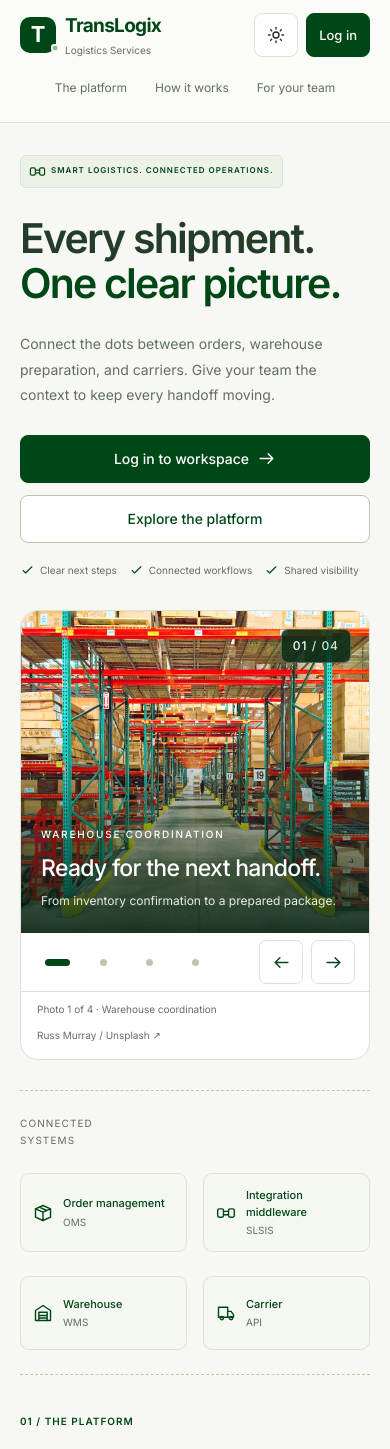
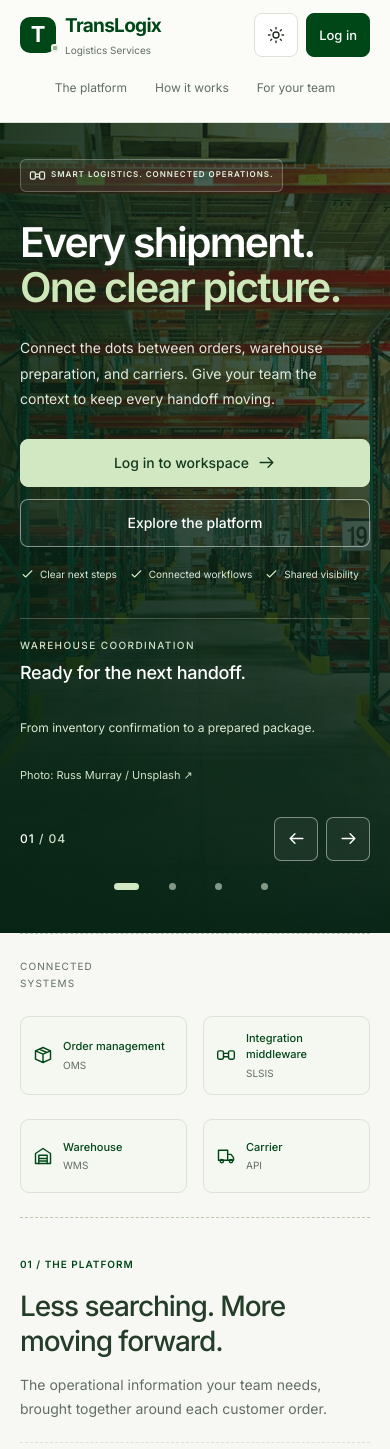
Before and after one commit to francinejace/SmartLogisticsOperationsPortal, a React (Vite) app: page / in a window 390 px wide. Shown: the top 1449 px of the page. Built offline with nearby package versions, Linux system fonts and the light colour scheme.

Commit message:
feat(hero): use carousel photos as homepage background

```diff
--- a/src/PublicSite.tsx
+++ b/src/PublicSite.tsx
@@ -231,8 +231,8 @@ export default function PublicSite({
       {view === "login" ? (
         <LoginScreen onLogin={onLogin} />
       ) : (
-        <main className="public-main" id="public-content">
-          <section className="public-hero">
+        <main className="public-main public-home-main" id="public-content">
+          <PhotoCarousel>
             <div className="public-hero-copy">
               <span className="public-eyebrow public-hero-eyebrow">
                 <PublicIcon name="link" size={17} /> SMART LOGISTICS. CONNECTED
@@ -272,8 +272,8 @@ export default function PublicSite({
                 </span>
               </div>
             </div>
-            <PhotoCarousel />
-          </section>
+          </PhotoCarousel>
+          <div className="public-content-wrap">
             <section
               className="public-systems"
               aria-label="Systems coordinated by integration middleware"
@@ -423,6 +423,7 @@ export default function PublicSite({
                 <PublicIcon name="arrow" size={18} />
               </button>
             </section>
+          </div>
         </main>
       )}
       <footer className="public-footer">
--- a/src/components/PhotoCarousel.tsx
+++ b/src/components/PhotoCarousel.tsx
@@ -1,4 +1,4 @@
-import { useEffect, useRef, useState } from "react"
+import { useEffect, useRef, useState, type ReactNode } from "react"
 import logisticsPhotos from "../data/logisticsPhotos"
 
 interface TouchOrigin {
@@ -6,7 +6,7 @@ interface TouchOrigin {
   y: number
 }
 
-export default function PhotoCarousel() {
+export default function PhotoCarousel({ children }: { children: ReactNode }) {
   const [index, setIndex] = useState(0)
   const [failedSource, setFailedSource] = useState<string | null>(null)
   const touchStart = useRef<TouchOrigin | null>(null)
@@ -21,11 +21,25 @@ export default function PhotoCarousel() {
 
   return (
     <section
-      className="public-visual photo-carousel"
+      className="public-hero photo-carousel"
       aria-roledescription="carousel"
       aria-label="Logistics in motion"
       aria-describedby="carousel-instructions"
       tabIndex={0}
+      onTouchStart={(event) => {
+        const touch = event.touches[0]
+        touchStart.current = { x: touch.clientX, y: touch.clientY }
+      }}
+      onTouchEnd={(event) => {
+        const start = touchStart.current
+        const end = event.changedTouches[0]
+        touchStart.current = null
+        if (!start || !end) return
+        const dx = end.clientX - start.x
+        const dy = end.clientY - start.y
+        if (Math.abs(dx) > 45 && Math.abs(dx) > Math.abs(dy) * 1.5)
+          move(dx < 0 ? 1 : -1)
+      }}
       onKeyDown={(event) => {
         if (!["ArrowLeft", "ArrowRight", "Home", "End"].includes(event.key))
           return
@@ -41,33 +55,17 @@ export default function PhotoCarousel() {
         when you choose.
       </p>
       <figure
-        className="public-photo"
+        className="hero-background"
         aria-roledescription="slide"
         aria-label={`${index + 1} of ${total}: ${photo.category}`}
-        onTouchStart={(event) => {
-          const touch = event.touches[0]
-          touchStart.current = { x: touch.clientX, y: touch.clientY }
-        }}
-        onTouchEnd={(event) => {
-          const start = touchStart.current
-          const end = event.changedTouches[0]
-          touchStart.current = null
-          if (!start || !end) return
-          const dx = end.clientX - start.x
-          const dy = end.clientY - start.y
-          if (Math.abs(dx) > 45 && Math.abs(dx) > Math.abs(dy) * 1.5)
-            move(dx < 0 ? 1 : -1)
-        }}
+        aria-describedby="hero-photo-description"
       >
         {failedSource === photo.src ? (
           <div
             className="carousel-image-fallback"
             role="img"
-            aria-label={photo.alt}
-          >
-            <span>Photo unavailable</span>
-            <p>Use the controls to explore the other logistics photos.</p>
-          </div>
+            aria-label={`${photo.alt}. Photo unavailable.`}
+          />
         ) : (
           <img
             key={photo.id}
@@ -79,17 +77,36 @@ export default function PhotoCarousel() {
             onError={() => setFailedSource(photo.src)}
           />
         )}
+        <figcaption className="sr-only">{photo.title}</figcaption>
+      </figure>
+      <div className="public-hero-inner">
+        {children}
+        <div className="hero-carousel-footer">
+          <div className="hero-slide-copy">
+            <div aria-live="polite" aria-atomic="true">
+              <span className="hero-slide-category">
+                {failedSource === photo.src
+                  ? "Photo unavailable"
+                  : photo.category}
+              </span>
+              <h2>{photo.title}</h2>
+              <p id="hero-photo-description">{photo.description}</p>
+            </div>
+            <a
+              className="hero-photo-source"
+              href={photo.source}
+              target="_blank"
+              rel="noreferrer"
+            >
+              Photo: {photo.photographer} / Unsplash ↗
+            </a>
+          </div>
+          <div className="carousel-toolbar">
             <span className="carousel-photo-count" aria-hidden="true">
               {String(index + 1).padStart(2, "0")}{" "}
               <span>/ {String(total).padStart(2, "0")}</span>
             </span>
-        <figcaption>
-          <span>{photo.category}</span>
-          <h2>{photo.title}</h2>
-          <p>{photo.description}</p>
-        </figcaption>
-      </figure>
-      <div className="carousel-toolbar">
+
             <div
               className="carousel-selectors"
               role="group"
@@ -150,13 +167,7 @@ export default function PhotoCarousel() {
               </button>
             </div>
           </div>
-      <div className="public-photo-credit">
-        <span aria-live="polite" aria-atomic="true">
-          Photo {index + 1} of {total} · {photo.category}
-        </span>
-        <a href={photo.source} target="_blank" rel="noreferrer">
-          {photo.photographer} / Unsplash ↗
-        </a>
+        </div>
       </div>
     </section>
   )
--- a/src/public-site.css
+++ b/src/public-site.css
@@ -10,45 +10,49 @@
   .public-nav a:hover { color: var(--accent); }
   .public-header-actions { display: flex; align-items: center; gap: 12px; flex-shrink: 0; }
   .public-main { width: 100%; max-width: 1320px; margin: 0 auto; padding: 0 40px; }
-  .public-hero { display: grid; grid-template-columns: minmax(0, 1fr) minmax(0, 1.04fr); align-items: center; gap: 60px; padding: 64px 0 42px; }
+  .public-main.public-home-main { max-width: none; padding: 0; }
+  .public-content-wrap { max-width: 1320px; margin: 0 auto; padding-inline: 40px; }
+  .public-hero { position: relative; isolation: isolate; overflow: hidden; background: var(--green); color: #fff; }
+  .public-hero-inner { position: relative; z-index: 1; width: 100%; max-width: 1320px; min-height: 700px; margin: 0 auto; padding: 64px 40px 28px; display: flex; flex-direction: column; justify-content: space-between; gap: 40px; }
+  .public-hero-copy { max-width: 650px; }
   .public-eyebrow { display: block; font-size: 11px; font-weight: 600; letter-spacing: 1.5px; color: var(--accent); margin-bottom: 16px; line-height: 1.7; }
-  .public-hero-eyebrow { display: inline-flex; align-items: center; gap: 8px; font-size: 10px; letter-spacing: 1px; padding: 7px 10px; border: 1px solid var(--border); background: var(--surface-sage); border-radius: 6px; }
-  .public-hero h1 { font-size: clamp(40px, 4.1vw, 58px); font-weight: 600; line-height: 1.12; letter-spacing: -2.5px; margin: 8px 0 24px; color: var(--heading); }
-  .public-hero h1 span { color: var(--accent); }
-  .public-hero-copy > p { max-width: 500px; font-size: 16px; color: var(--muted); line-height: 1.8; margin: 0 0 28px; }
+  .public-hero-eyebrow { display: inline-flex; align-items: center; gap: 8px; font-size: 10px; letter-spacing: 1px; padding: 7px 10px; border: 1px solid #ffffff42; background: #ffffff12; border-radius: 6px; color: #e4f0df; }
+  .public-hero h1 { font-size: clamp(40px, 4.1vw, 58px); font-weight: 600; line-height: 1.12; letter-spacing: -2.5px; margin: 8px 0 24px; color: #fff; }
+  .public-hero h1 span { color: #cee7b9; }
+  .public-hero-copy > p { max-width: 560px; font-size: 16px; color: #e0eadf; line-height: 1.8; margin: 0 0 28px; }
   .public-hero-actions { display: flex; align-items: stretch; gap: 12px; flex-wrap: wrap; }
   .public-hero-actions .button { min-height: 48px; padding-inline: 18px; text-decoration: none; }
-  .public-hero-note { display: flex; flex-wrap: wrap; gap: 10px 17px; margin-top: 24px; color: var(--muted); font-size: 11px; }
+  .public-hero-note { display: flex; flex-wrap: wrap; gap: 10px 17px; margin-top: 24px; color: #dce8d7; font-size: 11px; }
   .public-hero-note > span { display: inline-flex; align-items: center; gap: 5px; }
-  .public-hero-note svg { color: var(--accent); }
-  .public-visual { min-width: 0; border: 1px solid var(--border); border-radius: 18px; background: var(--surface); overflow: hidden; }
-  .public-photo { position: relative; aspect-ratio: 1.3; overflow: hidden; margin: 0; background: var(--green); }
-  .public-photo img { width: 100%; height: 100%; object-fit: cover; display: block; }
-  .public-photo::after { content: ""; position: absolute; inset: 0; background: linear-gradient(180deg, #05231000 35%, #052310e8 100%); pointer-events: none; }
-  .public-photo figcaption { position: absolute; bottom: 26px; left: 26px; right: 26px; z-index: 1; color: #fff; }
-  .public-photo figcaption > span { font-size: 10px; font-weight: 500; letter-spacing: 1.8px; }
-  .public-photo h2 { color: #fff; font-size: 25px; font-weight: 500; letter-spacing: -.7px; margin: 10px 0 7px; line-height: 1.3; }
-  .public-photo p { margin: 0; color: #e4ece3; font-size: 13px; line-height: 1.6; }
-  .public-photo-credit { display: flex; justify-content: space-between; flex-wrap: wrap; align-items: center; gap: 8px; padding: 15px 18px; font-size: 10px; color: var(--muted); }
-  .public-photo-credit a { color: var(--muted); text-underline-offset: 3px; }
-  .photo-carousel:focus-visible { outline-offset: 5px; }
-  .photo-carousel .public-photo { touch-action: pan-y; }
-  .photo-carousel figcaption > span { text-transform: uppercase; }
-  .carousel-photo-count { position: absolute; top: 18px; right: 18px; z-index: 1; background: #082a18dd; border: 1px solid #ffffff40; color: #fff; font-size: 12px; font-weight: 500; letter-spacing: 1px; padding: 7px 11px; border-radius: 7px; }
-  .carousel-photo-count > span { color: #d3e5d0; }
-  .carousel-toolbar { display: flex; flex-wrap: wrap; align-items: center; justify-content: space-between; gap: 12px; padding: 7px 14px; }
+  .public-hero-note svg { color: #d3e8bd; }
+  .public-hero .public-hero-actions .button.primary { background: #d1e8c3; border-color: #d1e8c3; color: #12381c; }
+  .public-hero .public-hero-actions .button.primary:hover { background: #e6f4dc; border-color: #e6f4dc; }
+  .public-hero .public-hero-actions .button.secondary { background: #ffffff0a; border-color: #ffffff7a; color: #fff; }
+  .public-hero .public-hero-actions .button.secondary:hover { background: #ffffff20; border-color: #fff; }
+  .photo-carousel { touch-action: pan-y; }
+  .photo-carousel:focus-visible { outline-offset: -4px; outline-color: #d1e8c3; }
+  .hero-background { position: absolute; z-index: 0; inset: 0; margin: 0; overflow: hidden; }
+  .hero-background img { display: block; width: 100%; height: 100%; object-fit: cover; object-position: center; }
+  .hero-background::after { content: ""; position: absolute; inset: 0; pointer-events: none; background: linear-gradient(90deg, #052313ed 0%, #052313c9 40%, #0523134d 100%), linear-gradient(0deg, #031e13ed 0%, #031e1326 60%); }
+  .hero-carousel-footer { display: grid; grid-template-columns: minmax(0, 1fr) auto; align-items: end; gap: 28px; border-top: 1px solid #ffffff3b; padding-top: 18px; }
+  .hero-slide-copy { min-width: 0; min-height: 112px; }
+  .hero-slide-category { display: block; color: #d0e3c7; font-size: 10px; font-weight: 500; letter-spacing: 1.4px; line-height: 1.7; text-transform: uppercase; }
+  .hero-slide-copy h2 { font-size: 18px; font-weight: 500; line-height: 1.45; letter-spacing: -.3px; color: #fff; margin: 6px 0; }
+  .hero-slide-copy p { color: #dbe9d5; font-size: 12px; line-height: 1.6; margin: 0; }
+  .hero-photo-source { display: inline-flex; align-items: center; min-height: 28px; margin-top: 5px; font-size: 11px; line-height: 1.6; color: #d3e2cd; text-underline-offset: 3px; }
+  .hero-photo-source:hover { color: #fff; }
+  .carousel-photo-count { display: block; color: #fff; font-size: 12px; font-weight: 500; letter-spacing: 1px; white-space: nowrap; }
+  .carousel-photo-count > span { color: #cfdfca; }
+  .carousel-toolbar { display: grid; grid-template-columns: auto auto auto; align-items: center; gap: 12px; min-height: 44px; padding: 0; }
   .carousel-selectors, .carousel-arrows { display: flex; align-items: center; gap: 2px; }
   .carousel-selectors button { width: 44px; height: 44px; display: grid; place-items: center; border: 0; border-radius: 8px; background: transparent; }
-  .carousel-selectors button > span { display: block; width: 7px; height: 7px; border-radius: 5px; background: var(--border-strong); }
-  .carousel-selectors button[aria-current="true"] > span { width: 25px; background: var(--accent); }
-  .carousel-selectors button:hover { background: var(--pale); }
-  .carousel-arrows { gap: 8px; margin-inline-start: auto; }
-  .carousel-arrows .icon-button { border: 1px solid var(--border); color: var(--accent); }
-  .photo-carousel .public-photo-credit { border-top: 1px solid var(--border); padding-block: 10px; gap: 4px 12px; }
-  .photo-carousel .public-photo-credit a { min-height: 28px; display: inline-flex; align-items: center; }
-  .carousel-image-fallback { display: flex; flex-direction: column; align-items: center; justify-content: flex-start; text-align: center; gap: 12px; padding: 55px 30px 0; background: var(--green); color: #fff; height: 100%; }
-  .carousel-image-fallback > span { font-size: 18px; }
-  .carousel-image-fallback > p { color: #d3e5d0; font-size: 13px; max-width: 300px; }
+  .carousel-selectors button > span { display: block; width: 7px; height: 7px; border-radius: 5px; background: #d4e2ce99; }
+  .carousel-selectors button[aria-current="true"] > span { width: 25px; background: #d1e8c3; }
+  .carousel-selectors button:hover { background: #ffffff18; }
+  .carousel-arrows { gap: 8px; }
+  .carousel-arrows .icon-button { border: 1px solid #ffffff70; background: #ffffff0d; color: #fff; }
+  .carousel-arrows .icon-button:hover { background: #ffffff24; border-color: #fff; color: #fff; }
+  .carousel-image-fallback { height: 100%; background: var(--green); }
   .public-systems { padding: 22px 0; display: grid; grid-template-columns: 130px repeat(4, minmax(0, 1fr)); align-items: stretch; gap: 16px; border-block: 1px dashed var(--border-strong); }
   .public-systems > span { align-self: center; font-size: 10px; letter-spacing: 1.1px; color: var(--muted); max-width: 100px; line-height: 1.7; }
   .public-systems > div { display: grid; grid-template-columns: auto minmax(0, 1fr); column-gap: 10px; align-content: center; align-items: center; min-height: 74px; padding: 13px 15px; background: var(--surface-soft); border: 1px solid var(--border); border-radius: 9px; color: var(--accent); }
@@ -120,16 +124,13 @@
 
   @media (max-width: 1320px) {
     .public-footer { margin-inline: 40px; }
-    .public-hero { gap: 36px; }
     .public-nav { gap: 22px; }
     .public-systems { gap: 13px; }
   }
   @media (max-width: 1050px) {
-    .public-header-inner, .public-main { padding-inline: 28px; }
-    .public-hero { gap: 28px; padding-top: 48px; }
+    .public-header-inner, .public-main, .public-content-wrap { padding-inline: 28px; }
+    .public-hero-inner { padding: 48px 28px 28px; }
     .public-hero h1 { font-size: 44px; letter-spacing: -1.8px; }
-    .public-photo { aspect-ratio: 1; }
-    .public-photo-credit { padding: 14px; }
     .public-nav { gap: 18px; }
     .public-systems > span { flex-basis: 100%; max-width: none; }
     .public-systems { gap: 15px; grid-template-columns: repeat(4, minmax(0, 1fr)); }
@@ -149,11 +150,11 @@
   @media (max-width: 800px) {
     .public-header-inner { flex-wrap: wrap; gap: 8px 18px; padding-block: 12px; }
     .public-nav { order: 3; width: 100%; justify-content: center; gap: 32px; }
-    .public-hero { grid-template-columns: minmax(0, 1fr); gap: 32px; padding-top: 36px; }
+    .public-hero-inner { padding-top: 44px; }
+    .hero-carousel-footer { grid-template-columns: minmax(0, 1fr); gap: 20px; }
+    .carousel-toolbar { justify-self: end; }
     .public-hero h1 { font-size: 50px; }
-    .public-hero-copy { max-width: 620px; }
-    .public-photo { aspect-ratio: 1.6; }
-    .public-photo-credit { padding-inline: 20px; }
+    .public-hero-copy { max-width: 650px; }
     .public-hero-copy > p { max-width: 580px; }
     .public-section { scroll-margin-top: 145px; }
     .public-section-heading { align-items: flex-start; flex-direction: column; gap: 14px; }
@@ -169,7 +170,7 @@
     .login-story h2 { font-size: 32px; }
   }
   @media (max-width: 600px) {
-    .public-header-inner, .public-main { padding-inline: 20px; }
+    .public-header-inner, .public-main, .public-content-wrap { padding-inline: 20px; }
     .public-header-inner { gap: 8px 10px; }
     .public-brand { gap: 9px; }
     .public-brand strong { font-size: 19px; }
@@ -179,19 +180,20 @@
     .public-header-actions .button svg { display: none; }
     .public-nav { gap: 28px; }
     .public-nav a { font-size: 12px; }
-    .public-hero { padding-top: 32px; padding-bottom: 30px; }
+    .public-hero-inner { min-height: 760px; padding: 36px 20px 24px; gap: 36px; }
+    .hero-background::after { background: linear-gradient(90deg, #052313db 0%, #052313a8 100%), linear-gradient(0deg, #031e13ed 0%, #031e1326 70%); }
+    .hero-slide-copy { min-height: 160px; }
+    .hero-slide-copy h2 { min-height: 2.9em; }
+    .hero-slide-copy p { min-height: 3.2em; }
+    .carousel-toolbar { width: 100%; grid-template-columns: minmax(0, 1fr) auto; gap: 4px 12px; }
+    .carousel-selectors { grid-column: 1 / -1; grid-row: 2; justify-content: center; }
+    .carousel-arrows { grid-column: 2; grid-row: 1; }
     .public-hero h1 { font-size: 41px; letter-spacing: -1.8px; margin-top: 12px; }
     .public-hero-copy > p { font-size: 14px; line-height: 1.8; }
     .public-hero-eyebrow { font-size: 8px; letter-spacing: .7px; gap: 5px; padding-inline: 8px; }
     .public-hero-actions { flex-direction: column; gap: 12px; }
     .public-hero-actions .button { width: 100%; }
     .public-hero-note { gap: 9px 12px; font-size: 10px; margin-top: 20px; }
-    .public-photo { aspect-ratio: 1.08; }
-    .public-photo figcaption { left: 20px; right: 20px; bottom: 23px; }
-    .public-photo h2 { font-size: 23px; }
-    .public-photo p { font-size: 12px; }
-    .public-photo-credit { padding: 14px 16px; }
-    .photo-carousel .public-photo-credit { display: grid; grid-template-columns: minmax(0, 1fr); min-height: 68px; align-content: center; }
     .public-systems { display: grid; grid-template-columns: 1fr 1fr; gap: 24px 16px; padding-block: 24px; }
     .public-systems > span { grid-column: 1 / -1; }
     .public-systems > svg { display: none; }
```
Also changed, not shown: 1 other file (tests, documents, lock files or other folders). Lines whose indentation alone changed are shown as unchanged.
